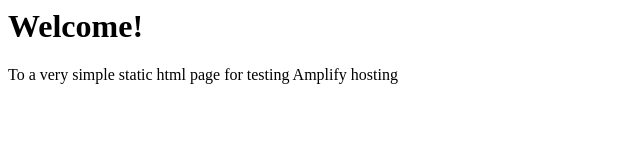
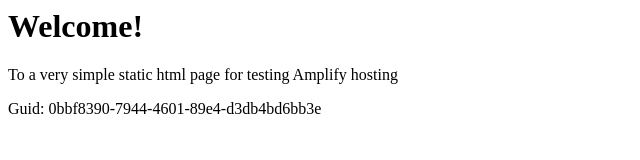
Before and after one commit to aws-aemilia-dub/Github-PR-Commit-Integration-Test-DoNotTouch-Gith-P5X5MO5I-v1-prod-eu-west-1, a website: page src/index.html in a window 1280 px wide. Shown: the whole page, without its empty margins (0-640 px from the left). Drawn offline with Linux system fonts and the light colour scheme.

Commit message:
commit from integ tests

```diff
--- a/src/index.html
+++ b/src/index.html
@@ -1,3 +1,5 @@
+
+
 <html lang="en">
 
 <head>
@@ -10,6 +12,6 @@
 <body>
     <h1>Welcome!</h1>
     <p>To a very simple static html page for testing Amplify hosting</p>
-</body>
+    <p>Guid: 0bbf8390-7944-4601-89e4-d3db4bd6bb3e</p></body>
 
 </html>
```
